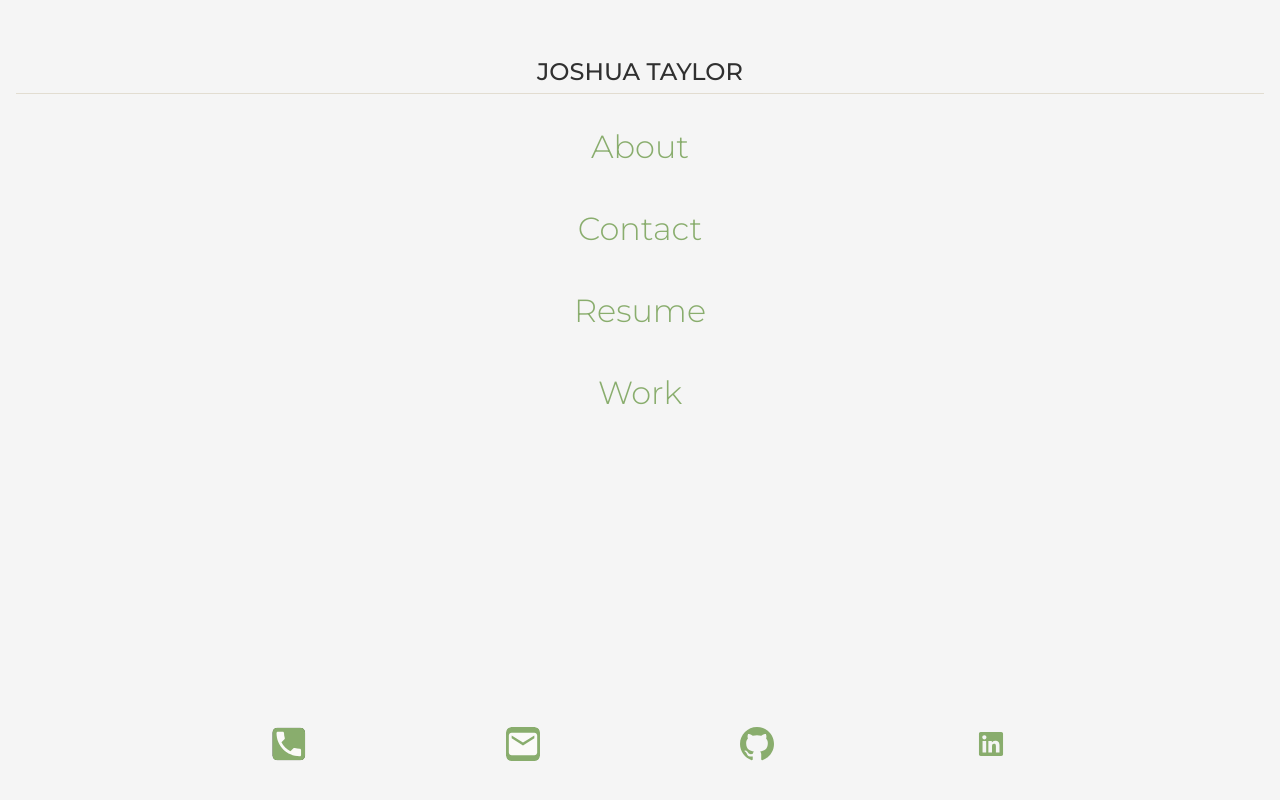
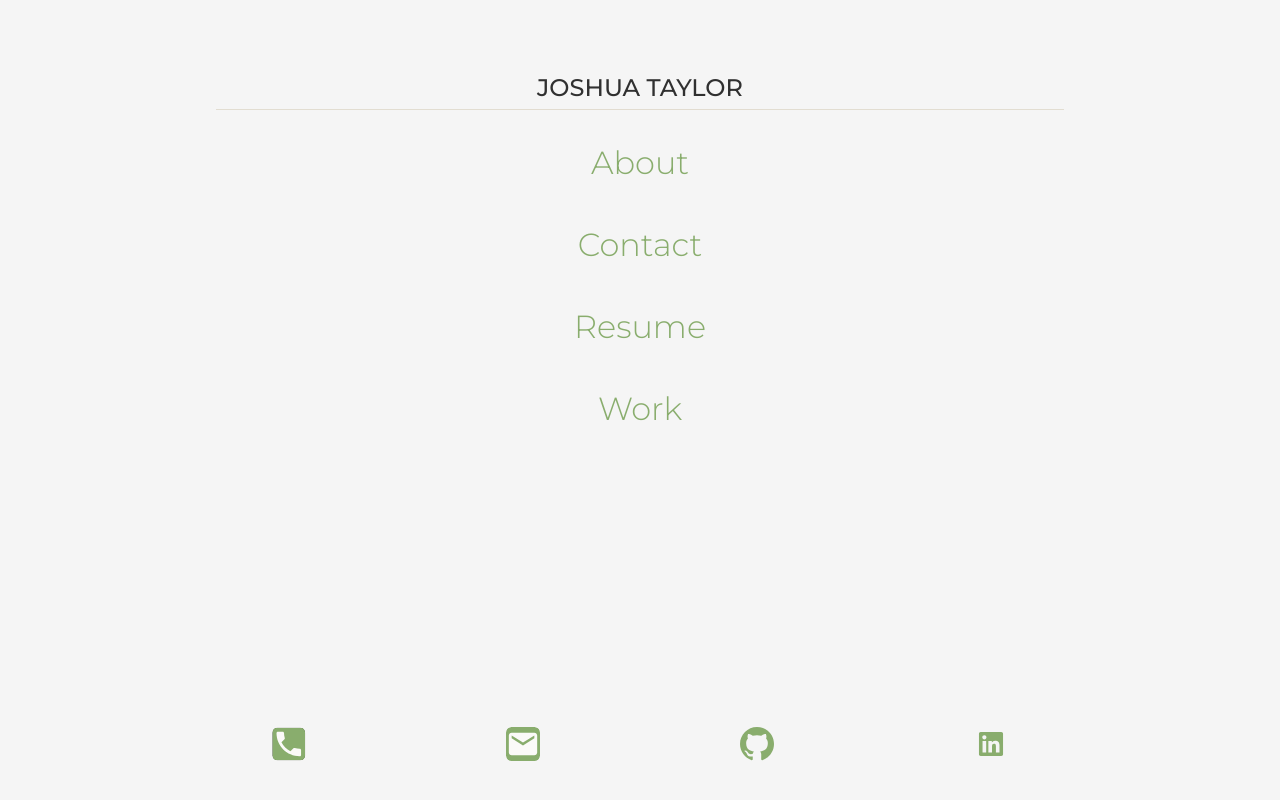
Before and after one commit to josht-dev/react-portfolio, a React (Create React App) app: page / in a window 1280 px wide. Built offline with nearby package versions, Linux system fonts and the light colour scheme.

Commit message:
Tweaked styling

```diff
--- a/src/components/Footer.js
+++ b/src/components/Footer.js
@@ -13,7 +13,7 @@ export default function Footer({ currentPage, handlePageChange }) {
   const getPosition = () => {
     if (currentPage === 'Work') {
       return 'relative';
-    } else if (currentPage === 'Home' || currentPage === 'Contact') {
+    } else if (currentPage === 'Home' || currentPage === 'Contact' || currentPage === 'Resume') {
       return 'fixed';
     } else if (window.innerWidth <= 720) {
       return 'relative';
--- a/src/components/MainContainer.js
+++ b/src/components/MainContainer.js
@@ -121,6 +121,7 @@ export default function MainContainer() {
   const styles = {
     mainStyle: {
       textAlign: currentPage === 'Home' ? 'center' : 'initial',
+      padding: '1rem'
     }
   }
 
--- a/src/styles/Style.css
+++ b/src/styles/Style.css
@@ -7,6 +7,7 @@
 }
 
 body {
-  margin: 1rem;
+  max-width: 880px;
+  margin: auto;
   background-color: #F5F5F5;
 }
```
